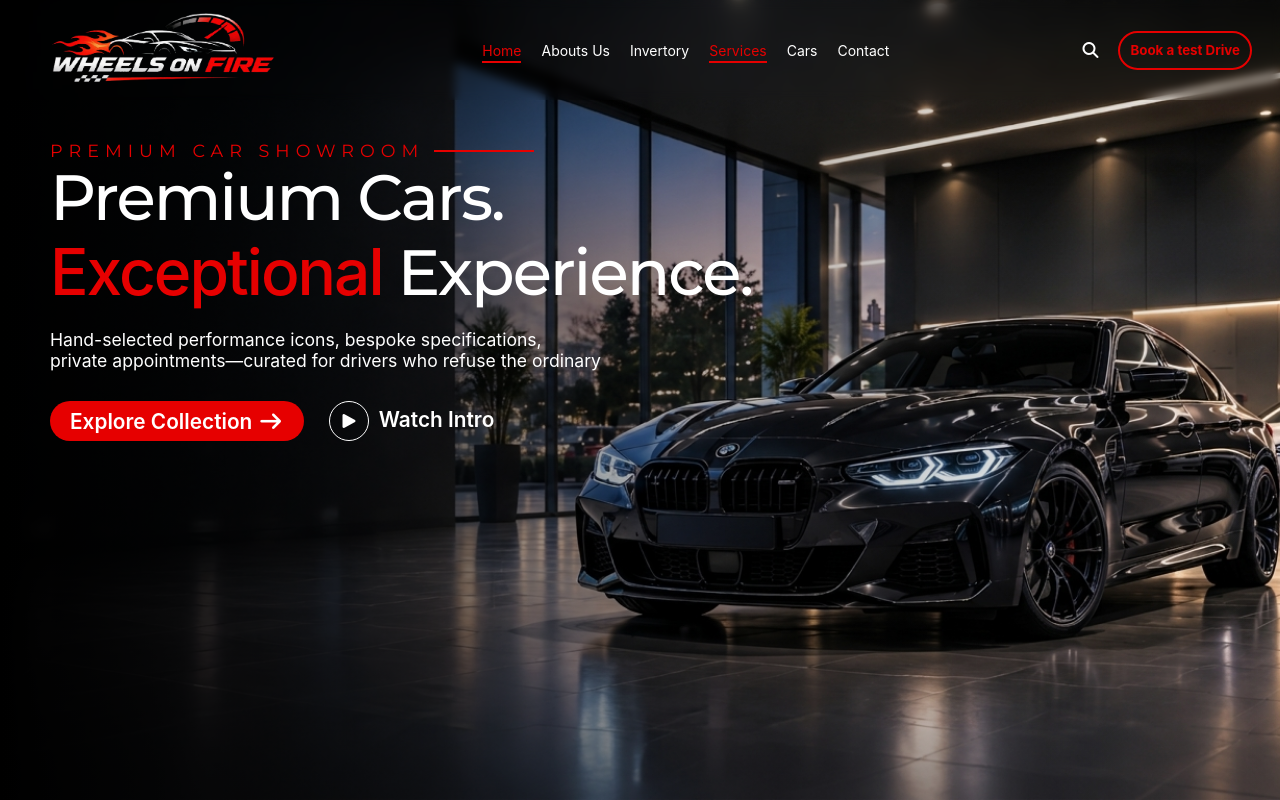
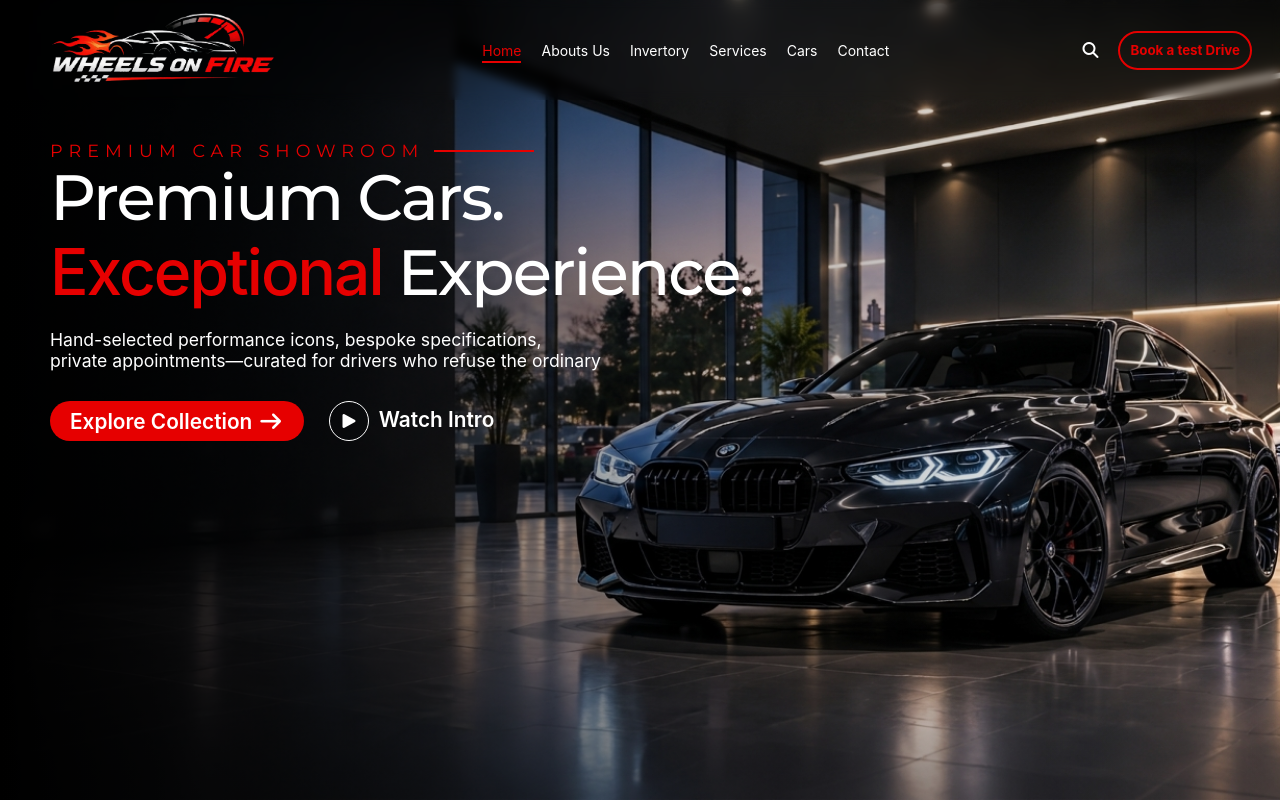
Before and after one commit to Ali-Shabraiz/wheels-on-fire, a plain HTML site: page index.html in a window 1280 px wide. Shown: the top 800 px of the page. Drawn offline with Linux system fonts and the light colour scheme.

Commit message:
Mistake correct

```diff
--- a/index.html
+++ b/index.html
@@ -24,7 +24,7 @@
                     <li class="active"><a href="./index.html" > Home </a></li>
                     <li><a href="./about/index.html" >Abouts Us</a></li>
                     <li><a href ="./invertory/index.html">Invertory</a> </li>
-                    <li class="active"><a href="./services/index.html">Services</a>  </li>
+                    <li><a href="./services/index.html">Services</a>  </li>
                     <li><a href="./cars/index.html">Cars</a></li>
                     <li><a href="./contact/index.html">Contact</a></li>
                 </ul>
```
